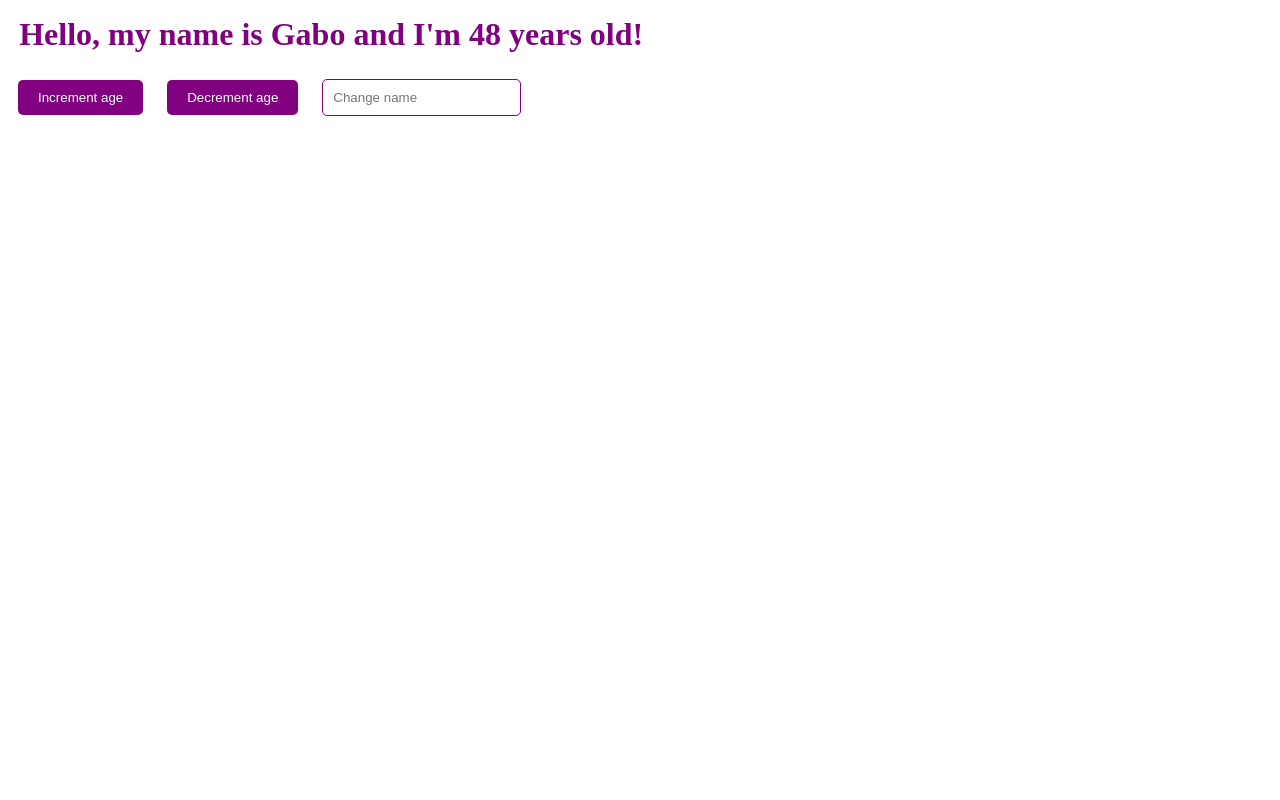
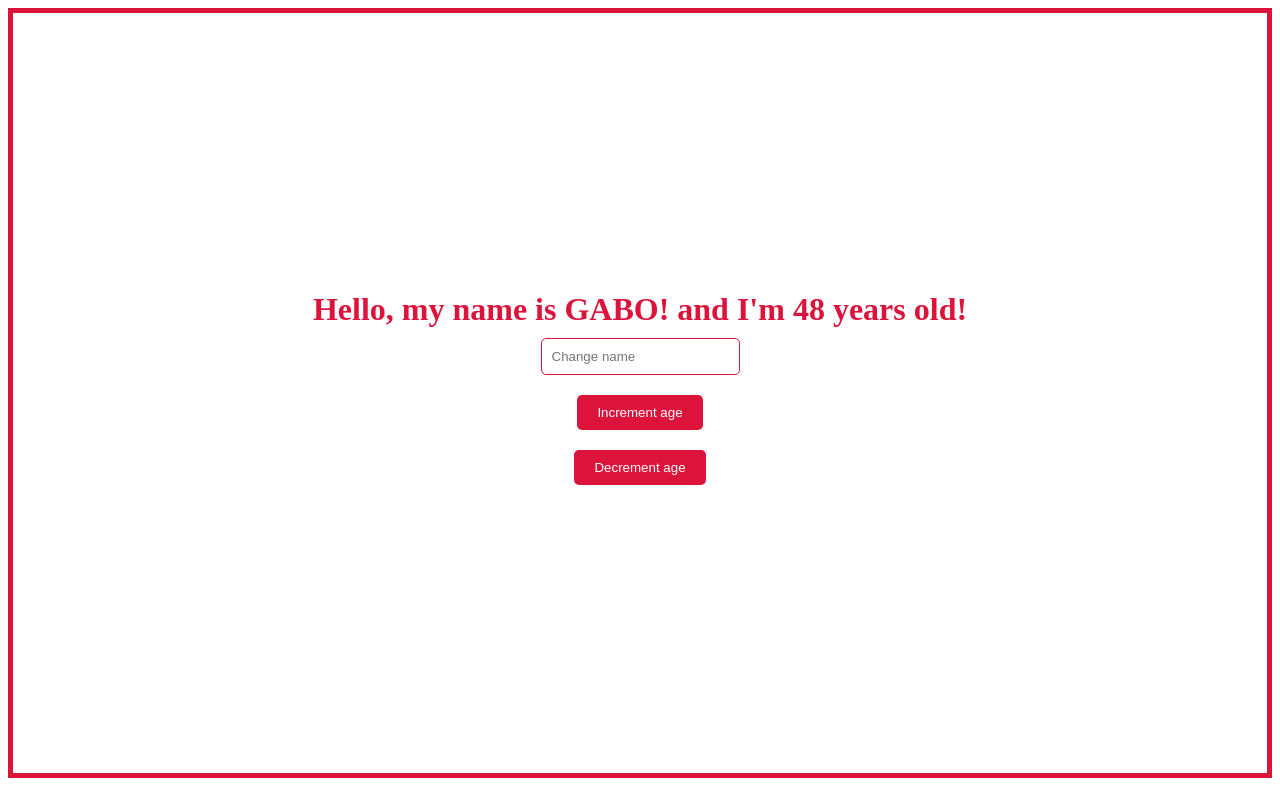
Before and after one commit to gabrieldominguezduran/svelte_demo, a SvelteKit app: page / in a window 1280 px wide. Built offline with nearby package versions, Linux system fonts and the light colour scheme.

Commit message:
First exercise

```diff
--- a/src/routes/+page.svelte
+++ b/src/routes/+page.svelte
@@ -1,6 +1,10 @@
 <script>
   let name = "Gabo";
   let age = 48;
+
+  $: if (name === "Gabo") {
+    name = `${name.toUpperCase()}!`;
+  }
 
   function incrementAge() {
     age++;
@@ -15,19 +19,30 @@
   }
 </script>
 
-<h1>Hello, my name is {name} and I'm {age} years old!</h1>
-<button on:click={incrementAge}>Increment age</button>
-<button on:click={decrementAge}>Decrement age</button>
-<input type="text" placeholder="Change name" on:input={handleNameChange} />
+<main>
+  <h1>Hello, my name is {name} and I'm {age} years old!</h1>
+  <input type="text" placeholder="Change name" on:input={handleNameChange} />
+  <button on:click={incrementAge}>Increment age</button>
+  <button on:click={decrementAge}>Decrement age</button>
+</main>
 
 <style>
+  main {
+    display: flex;
+    flex-direction: column;
+    align-items: center;
+    justify-content: center;
+    height: 95dvh;
+    border: 5px solid crimson;
+  }
   h1 {
-    color: purple;
-    margin: 1rem 0.7rem;
+    color: crimson;
+    margin: 0 auto;
+    text-align: center;
   }
 
   button {
-    background-color: purple;
+    background-color: crimson;
     color: white;
     border: none;
     padding: 10px 20px;
@@ -39,7 +54,7 @@
   input {
     padding: 10px;
     border-radius: 5px;
-    border: 1px solid purple;
+    border: 1px solid crimson;
     margin: 10px;
   }
 </style>
```
